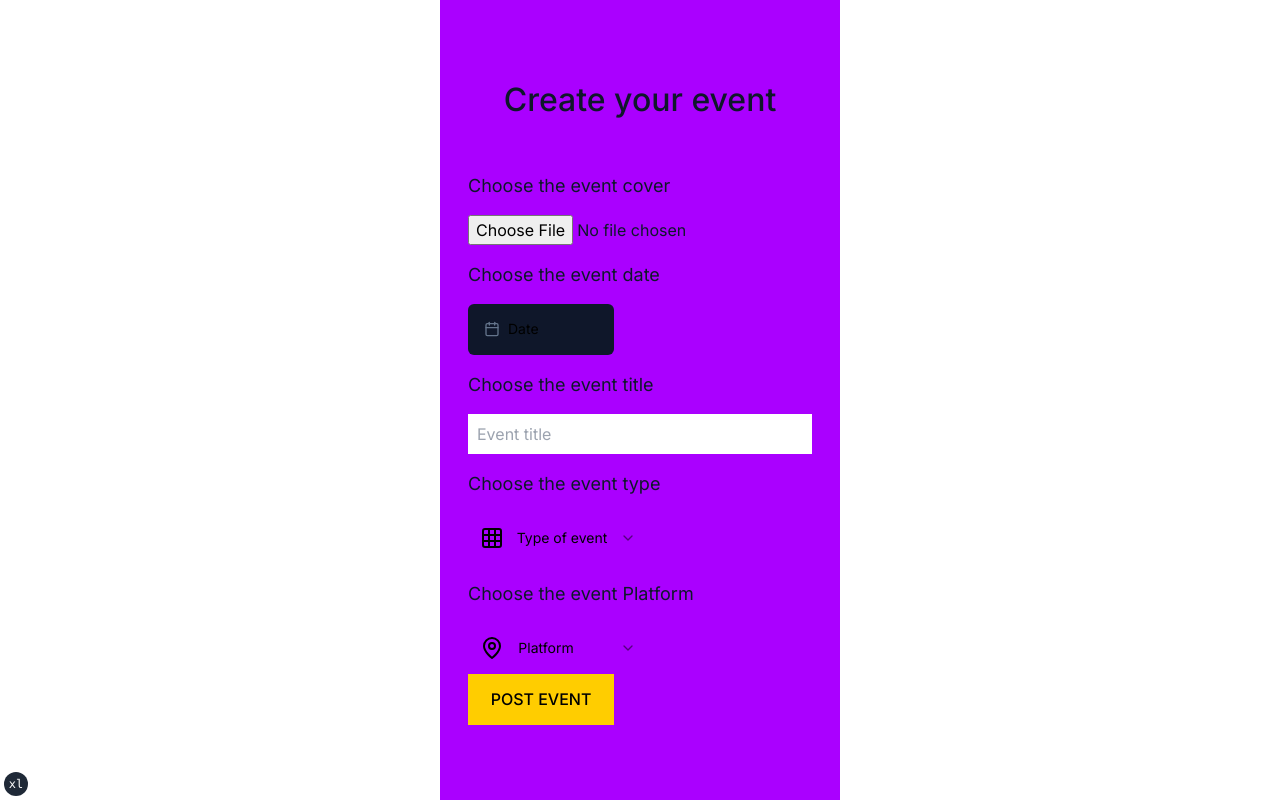
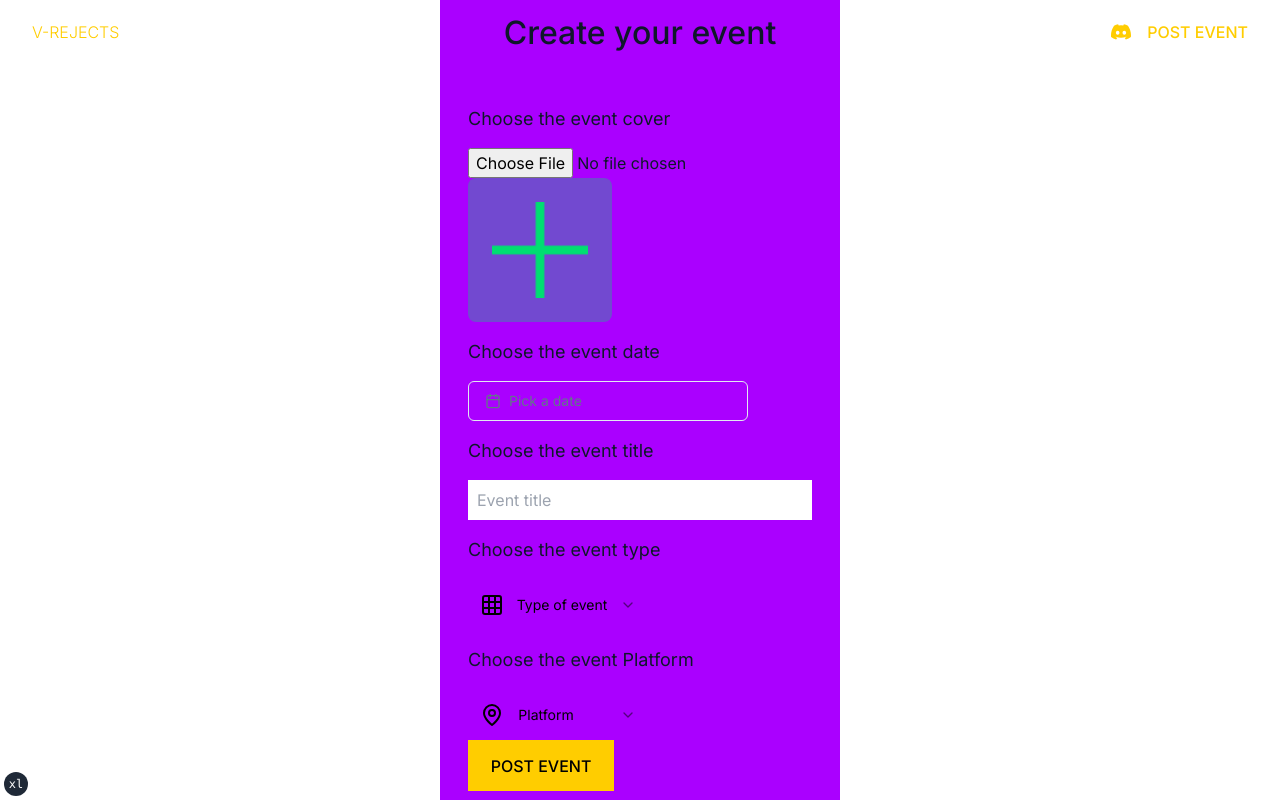
Before and after one commit to mirrordwellers/mirror-dwellers, a Next.js app: page /postevent in a window 1280 px wide. Built offline with nearby package versions, Linux system fonts and the light colour scheme; no server answers.

Commit message:
/postevent send post to DB and return in browse

```diff
--- a/app/browse/page.tsx
+++ b/app/browse/page.tsx
@@ -1,6 +1,6 @@
 "use client"
 
-import React from "react"
+import React, { useState, useEffect } from "react"
 import Image from "next/image"
 import Link from "next/link"
 
@@ -66,6 +66,18 @@ const cardsData = [
 ]
 
 export default function page() {
+  const [allData, setAllData] = useState([])
+
+  function getEvents() {
+    fetch("http://localhost:5000/getAllEvent", {
+      method: "GET",
+    }).then((res) => res.json()).then((data) => {console.log(data), setAllData(data.data)})
+  }
+
+  useEffect(() => {
+    getEvents()
+  }, [])
+
   return (
     <div className="overflow-hidden">
       <div className="flex justify-center mt-32 pb-[140px]">
@@ -78,14 +90,14 @@ export default function page() {
 
       <div className="flex justify-center">
         <div className="grid grid-cols-1 gap-3 md:grid-cols-3 lg:grid-cols-4 pt-[40px]">
-          {cardsData.map((card, key) => (
-            <Link href={`/browse/${card.id}`} key={card.id}>
+        {allData.map((card, key) => (
+            <Link href={`/browse/${card._id}`} key={card._id}>
               <Card className="w-[265px]">
                 <div>
-                  <Image src={card.image} width={265} height={182} alt="" />
+                  <Image src={card.thumbnail} width={265} height={182} alt="" />
                   <CardHeader>
-                    <CardDescription>{card.date}</CardDescription>
-                    <CardTitle>{card.title}</CardTitle>
+                    <CardDescription>{card.eventTime.substring(0, 10)}</CardDescription>
+                    <CardTitle>{card.eventTitle}</CardTitle>
                   </CardHeader>
                 </div>
                 {/* <CardContent>
--- a/app/layout.tsx
+++ b/app/layout.tsx
@@ -42,6 +42,7 @@ export default function RootLayout({ children }: RootLayoutProps) {
           )}
         >
           <ThemeProvider attribute="class" defaultTheme="system" enableSystem>
+            <SiteHeader />
             <div className="relative flex flex-col min-h-screen">
               <div className="flex-1">{children}</div>
             </div>
--- a/app/postevent/page.tsx
+++ b/app/postevent/page.tsx
@@ -5,6 +5,33 @@ import { DatePicker } from '@/components/date-picker'
 import { TypeInput } from '@/components/type-input'
 import { PlatformInput } from '@/components/platform-input'
 import { useState, useEffect } from 'react'
+import Image from 'next/image'
+
+import PlusSign from '@/images/plus-sign.png'
+
+
+import { format } from "date-fns"
+import { Calendar as CalendarIcon } from "lucide-react"
+
+import { cn } from "@/lib/utils"
+import { Button } from "@/components/ui/button"
+import { Calendar } from "@/components/ui/calendar"
+import {
+  Popover,
+  PopoverContent,
+  PopoverTrigger,
+} from "@/components/ui/popover"
+
+import {
+  Card,
+  CardContent,
+  CardDescription,
+  CardFooter,
+  CardHeader,
+  CardTitle,
+} from "@/components/ui/card"
+
+import Link from 'next/link'
 
 export default function page() {
 
@@ -16,6 +43,8 @@ export default function page() {
   const [eventDate, setEventDate] = useState('')
 
   const [allData, setAllData] = useState([])
+  const [loading, setLoading] = useState([])
+
 
   function convertToBase64(e) {
     console.log(e)
@@ -32,9 +61,9 @@ export default function page() {
 
 
 
-function uploadImage(e) {
+function uploadEvent(e) {
   e.preventDefault()
-  fetch("http://localhost:5000/upload-image", {
+  fetch("http://localhost:5000/new-event", {
     method: "POST",
     crossDomain: true,
     headers: {
@@ -43,43 +72,80 @@ function uploadImage(e) {
       "Access-Control-Allow-Origin": "*",
     },
     body: JSON.stringify({
-      thumbnailBase64: thumbnail,
+      thumbnail,
       eventTitle: title,
-      eventTime: eventDate
+      eventTime: date
     })
   }).then((res) => res.json()).then((data) => {console.log(data)})
-  window.location.reload()
+  window.location.href = "/browse"
 }
 
-function getImage() {
-  fetch("http://localhost:5000/get-image", {
+function getEvents() {
+  fetch("http://localhost:5000/getAllEvent", {
     method: "GET",
   }).then((res) => res.json()).then((data) => {console.log(data), setAllData(data.data)})
 }
 
 useEffect(() => {
-  getImage()
+  getEvents()
 }, [])
 
-
-
+const [date, setDate] = React.useState<Date>()
   return (
     <div className='flex justify-center'>
       <div className=' bg-[#AA00FF] w-[400px] flex h-screen justify-center items-center'>
         <section className='grid '>
           <h1 className='text-center font-[500] text-[32px] mb-8'>Create your event</h1>
           <span className='text-[18px] mb-4 mt-4'>Choose the event cover</span>
-          <input type="file" />
+          <input
+            type="file"
+            accept="image/*"
+            onChange={convertToBase64}
+          />
+          {
+              thumbnail == "" || thumbnail == null ? <Image width={144} height={144} src={PlusSign} style={{borderRadius:'8px'}} alt="" /> :
+              <Image width={144} height={144} src={thumbnail} style={{borderRadius:'8px'}} alt="" />
+          }
           <span className='text-[18px] mb-4 mt-4'>Choose the event date</span>
-          <DatePicker />
+
+          <Popover>
+            <PopoverTrigger asChild>
+              <Button
+                variant={"outline"}
+                className={cn(
+                  "w-[280px] justify-start text-left font-normal",
+                  !date && "text-muted-foreground"
+                )}
+                onChange={(e) => setEventDate(e.currentTarget.value)}
+              >
+                <CalendarIcon className="mr-2 h-4 w-4" />
+                {date ? format(date, "PPP") : <span>Pick a date</span>}
+              </Button>
+            </PopoverTrigger>
+            <PopoverContent className="w-auto p-0">
+              <Calendar
+                mode="single"
+                selected={date}
+                onSelect={setDate}
+                initialFocus
+              />
+            </PopoverContent>
+          </Popover>
+
           <span className='text-[18px] mb-4 mt-4'>Choose the event title</span>
-          <input type="text" placeholder='&nbsp; Event title' className='h-10' />
+          <input
+            type="text"
+            placeholder='&nbsp; Event title'
+            className='h-10'
+            value={title}
+            onChange={(e) => setTitle(e.currentTarget.value)}
+          />
           <span className='text-[18px] mb-4 mt-4'>Choose the event type</span>
           <TypeInput />
           <span className='text-[18px] mb-4 mt-4'>Choose the event Platform</span>
           <PlatformInput />
 
-          <button className='h-[51px] w-[146px] bg-[#FFCD00] text-[black] font-[500] '>POST EVENT</button>
+          <button className='h-[51px] w-[146px] bg-[#FFCD00] text-[black] font-[500]' onClick={uploadEvent}>POST EVENT</button>
         </section>
       </div>
     </div>
--- a/components/date-picker.tsx
+++ b/components/date-picker.tsx
@@ -41,3 +41,5 @@ export function DatePicker() {
     </Popover>
   )
 }
+
+// how to get a state value on another file?
```
Also changed, not shown: images/plus-sign.png (added).
